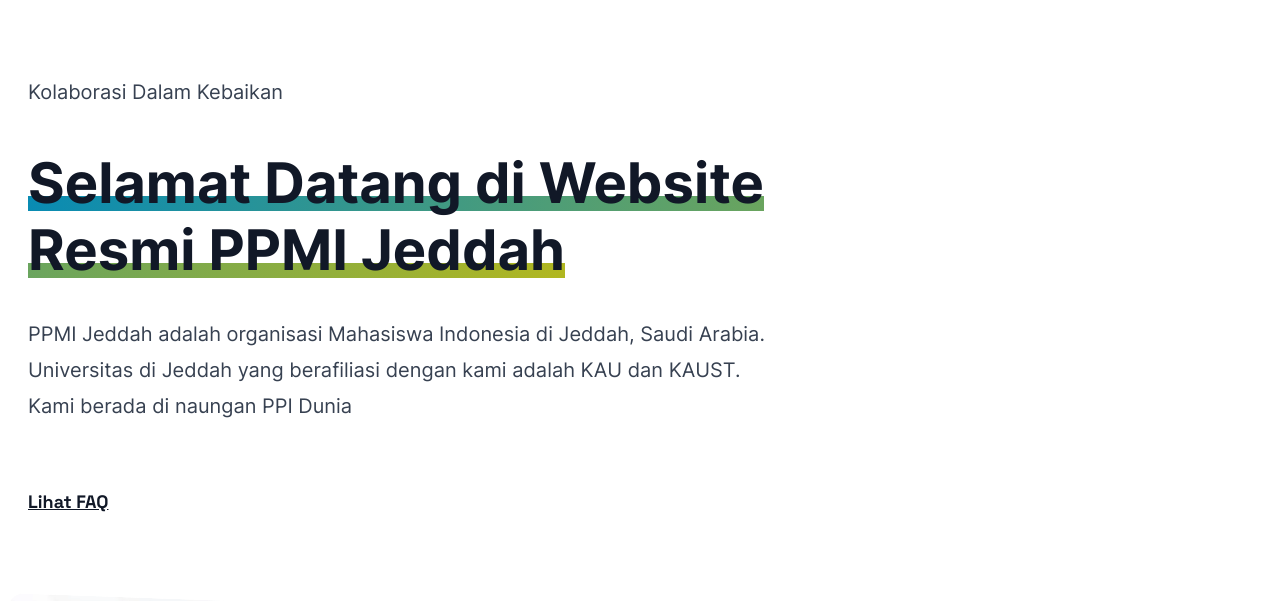
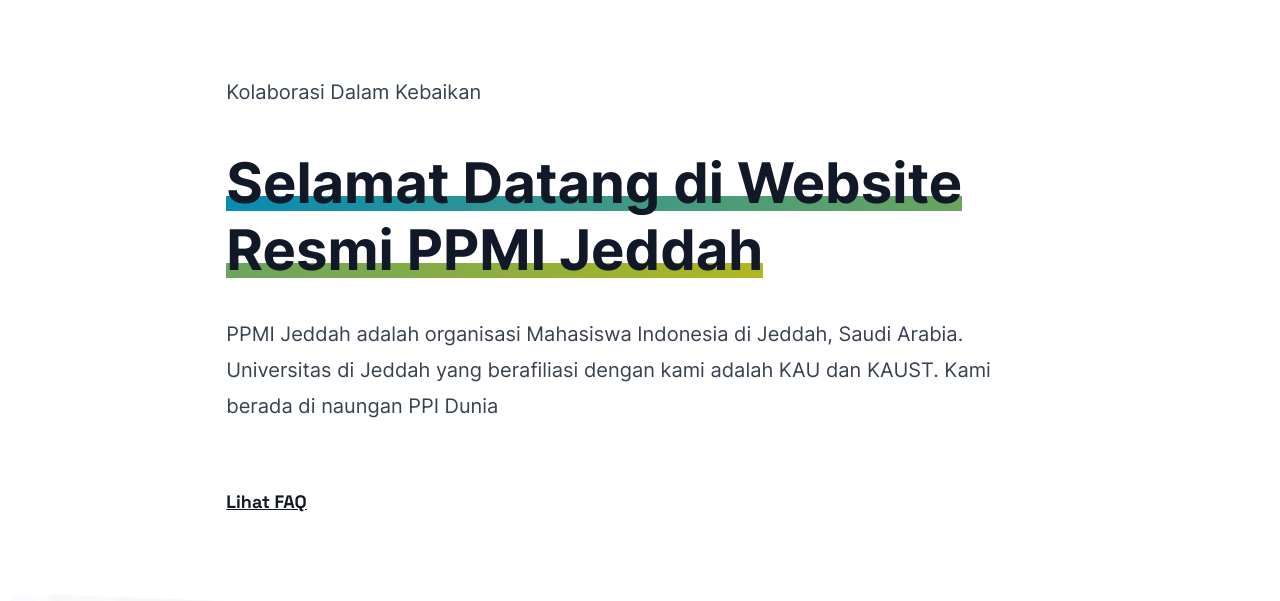
Before and after one commit to ppmijeddah/ppmijeddah.com, an Astro site: page / in a window 1280 px wide. Shown: the part 126-727 px from the top of the page. Built offline with nearby package versions, Linux system fonts and the light colour scheme; Astro itself is replaced by a stand-in of ours.

Commit message:
fix: index centering

```diff
--- a/src/components/general/Welcome.astro
+++ b/src/components/general/Welcome.astro
@@ -2,7 +2,7 @@
 import TextsContainer from "./TextsContainer.astro";
 ---
 
-<section class="px-7 prose lg:prose-xl dark:prose-invert">
+<section class="px-7">
   <TextsContainer>
     <p>Kolaborasi Dalam Kebaikan</p>
     <h1>
```
